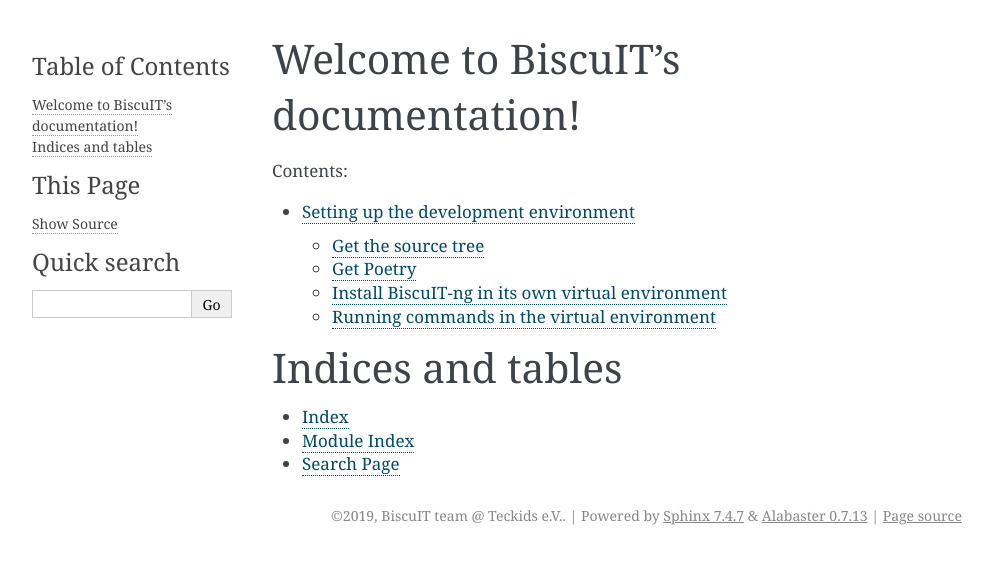
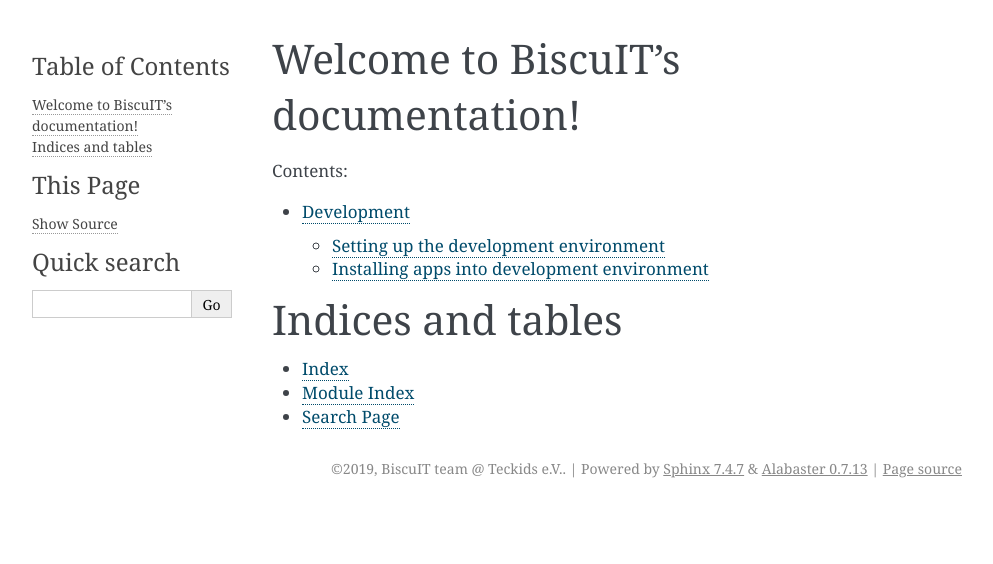
Before and after one commit to deepanshumehtaa/AlekSIS-Core, a Sphinx documentation site: the page built from docs/index.rst, in a window 1280 px wide. Shown: the top 564 px of the page, without its empty margins (148-1141 px from the left). Built offline with Sphinx 7.4.7, drawn with Linux system fonts in a browser that asks for light colours; part of the change alters nothing that is shown.

```diff
--- /dev/null
+++ b/docs/dev/00_index.rst
@@ -0,0 +1,7 @@
+Development
+===========
+
+.. toctree::
+   :glob:
+
+   *
--- /dev/null
+++ b/docs/dev/02_install_apps.rst
@@ -0,0 +1,10 @@
+Installing apps into development environment
+============================================
+
+Officially bundled apps
+-----------------------
+
+Officially bundlede apps are available in the ``apps/official/``
+sub-folder as Git submodules. If you followed the documentation, they
+will already be checked out in the version required for the bundle you
+are running.
--- a/docs/index.rst
+++ b/docs/index.rst
@@ -10,7 +10,7 @@ Welcome to BiscuIT's documentation!
    :maxdepth: 2
    :caption: Contents:
 
-   dev/setup
+   dev/00_index
 
 
 Indices and tables
```
Also changed, not shown: docs/dev/01_setup.rst (renamed from docs/dev/setup.rst).
